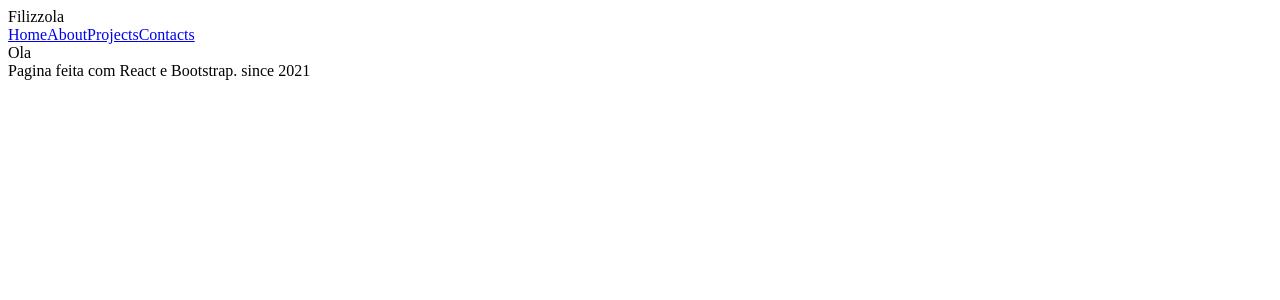
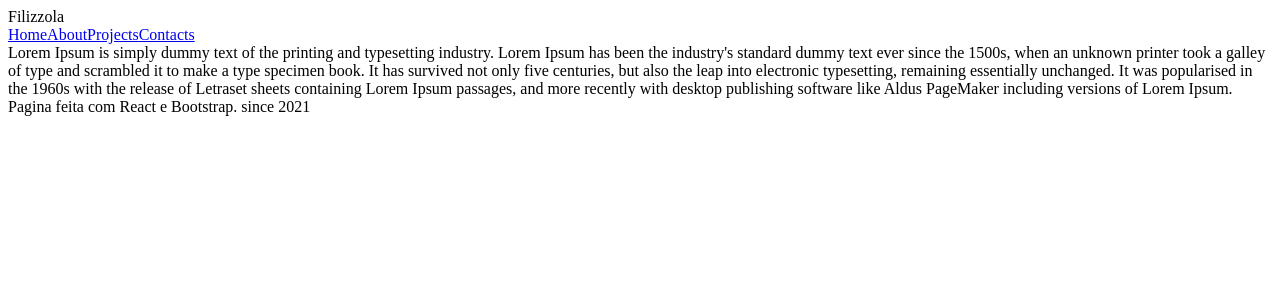
Before and after one commit to juliofilizzola/juliofilizzola-portfolio, a React (Create React App) app: page / in a window 1280 px wide. Shown: the top 300 px of the page. Built offline with nearby package versions, Linux system fonts and the light colour scheme.

Commit message:
fazendo componente aboutMyself

```diff
--- /dev/null
+++ b/src/components/AboutMyself.jsx
@@ -0,0 +1,9 @@
+function AboutMyself() {
+  return (
+    <div>
+      Lorem Ipsum is simply dummy text of the printing and typesetting industry. Lorem Ipsum has been the industry's standard dummy text ever since the 1500s, when an unknown printer took a galley of type and scrambled it to make a type specimen book. It has survived not only five centuries, but also the leap into electronic typesetting, remaining essentially unchanged. It was popularised in the 1960s with the release of Letraset sheets containing Lorem Ipsum passages, and more recently with desktop publishing software like Aldus PageMaker including versions of Lorem Ipsum.
+    </div>
+  )
+}
+
+export default AboutMyself;
--- a/src/pages/Home.jsx
+++ b/src/pages/Home.jsx
@@ -1,3 +1,4 @@
+import AboutMyself from "../components/AboutMyself";
 import Footer from "../components/Footer";
 import Header from "../components/Header";
 
@@ -5,7 +6,7 @@ function Home() {
   return (
     <div>
       <Header />
-      Ola
+      <AboutMyself />
       <Footer />
     </div>
   );
```
